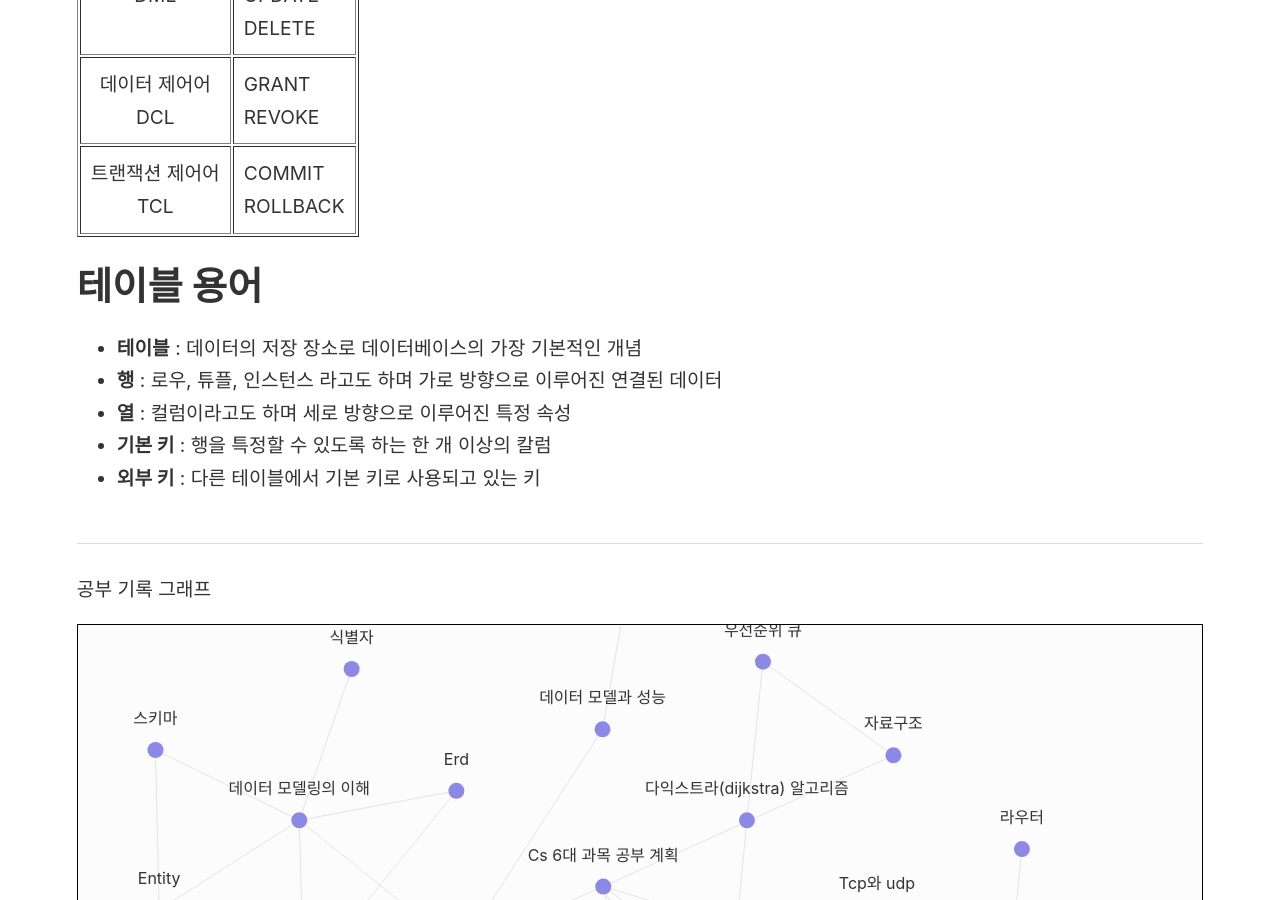
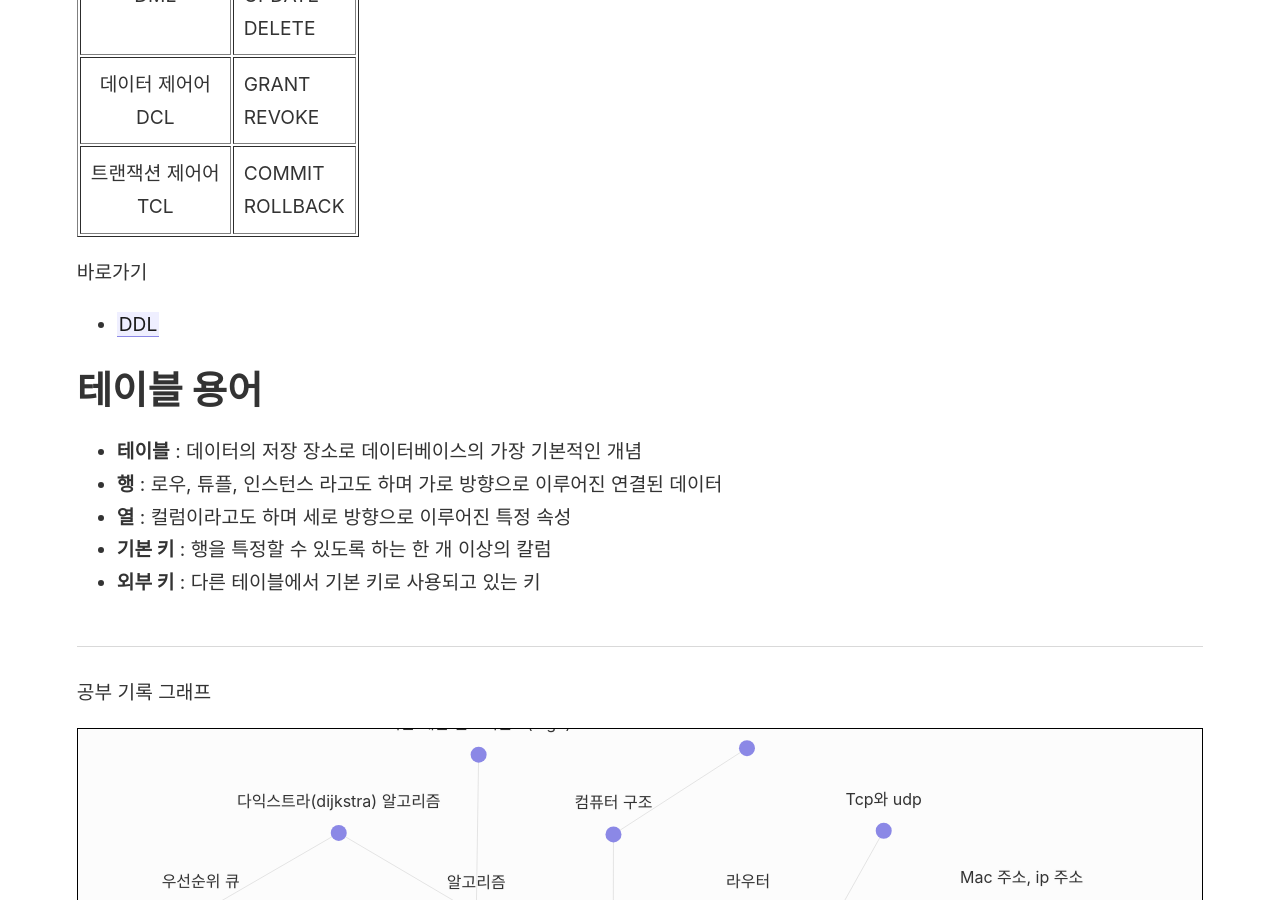
Before and after one commit to rainbow96bear/Obsidian, a Jekyll site: the page built from _notes/SQLD 준비/SQL 기본/데이터 베이스 개요.md, in a window 1280 px wide and 900 px high, scrolled down 644 px. Built offline with Jekyll 4.4.1, drawn with Linux system fonts in a browser that asks for light colours.

Commit message:
오류 수정

```diff
--- a/_notes/SQLD 준비/SQL 기본/데이터 베이스 개요.md
+++ b/_notes/SQLD 준비/SQL 기본/데이터 베이스 개요.md
@@ -1,4 +1,3 @@
-
 # 데이터 베이스 명령어 종류
 
 <table border="1">
@@ -7,7 +6,7 @@
     <th style="text-align: center; padding: 10px;">종류</th>
   </tr>
   <tr>
-    <td style="text-align: center; padding: 10px;">데이터 정의어<br> <a href="obsidian://open?vault=_notes&file=SQLD%20%EC%A4%80%EB%B9%84%2FSQL%20%EA%B8%B0%EB%B3%B8%2FDDL">DDL</a> </td>
+    <td style="text-align: center; padding: 10px;">데이터 정의어<br> DDL </td>
     <td style="padding: 10px;">CREATE<br>ALTER<br>DROP<br>RENAME</td>
   </tr>
   <tr>
@@ -24,6 +23,9 @@
   </tr>
 </table>
 
+바로가기
+- [[DDL]]
+
 # 테이블 용어
 
 - **테이블** : 데이터의 저장 장소로 데이터베이스의 가장 기본적인 개념
```
Also changed, not shown: _notes/SQLD 준비/SQL 기본/DDL.md (+4 -3 lines).
